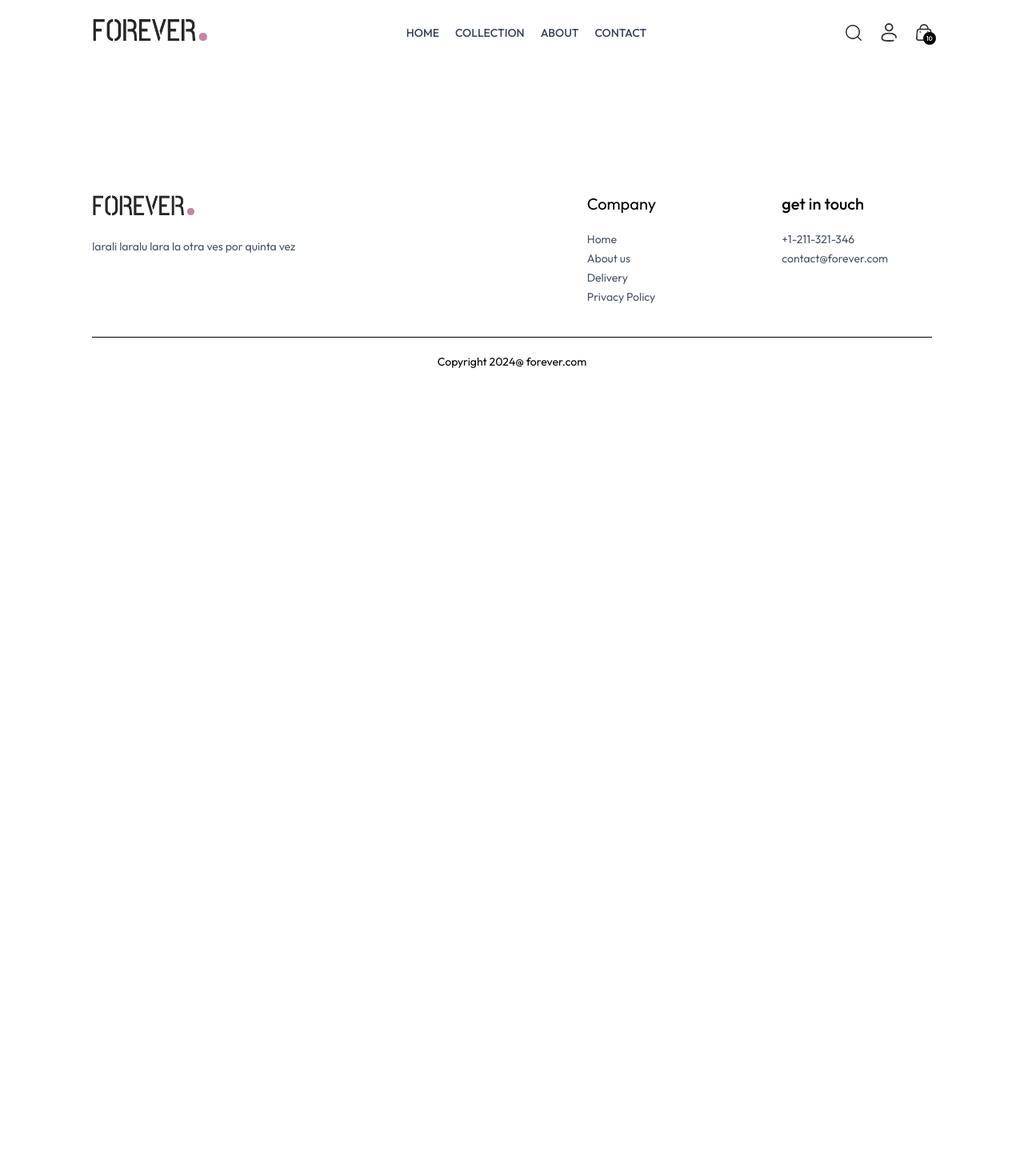
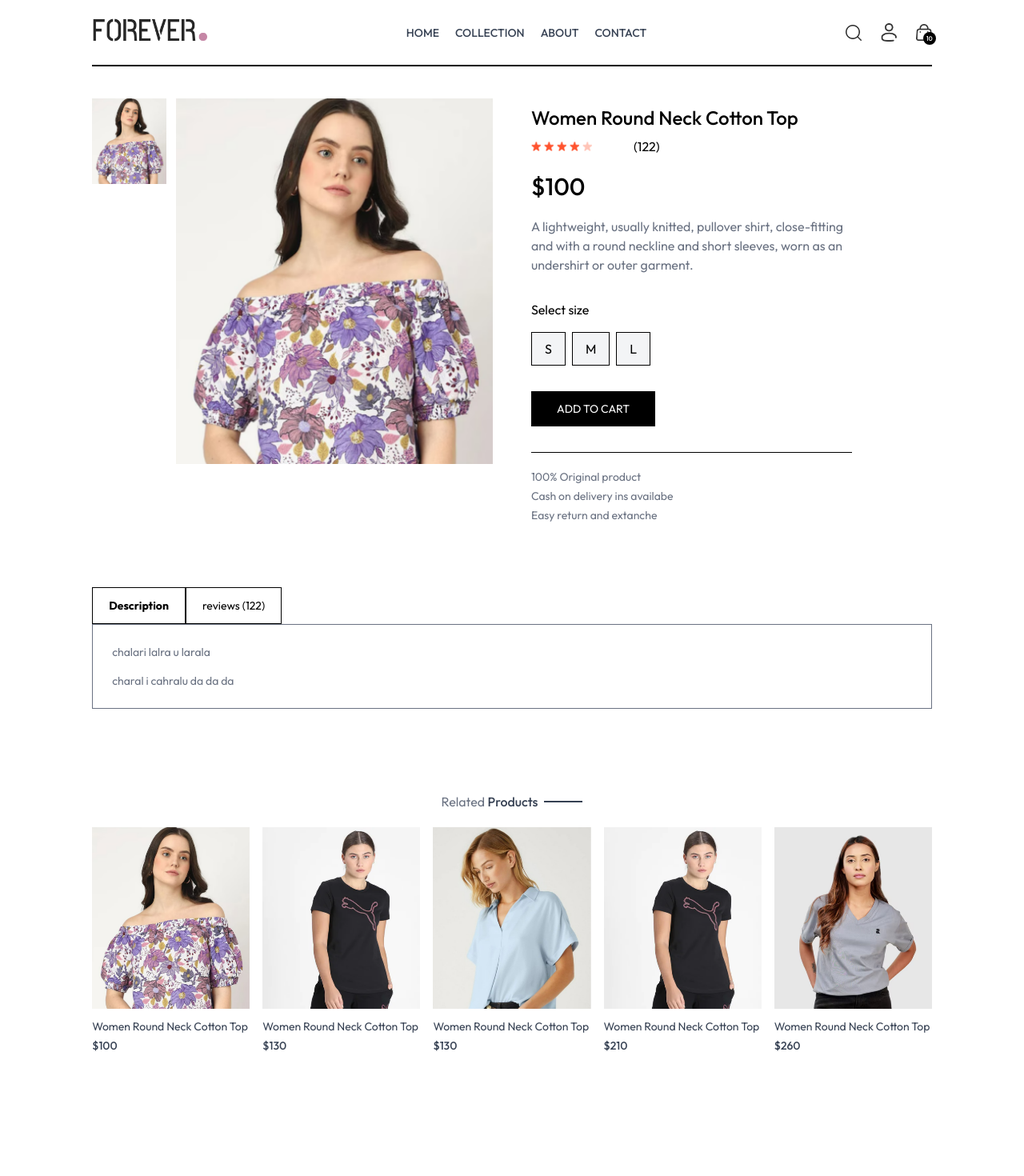
Before and after one commit to Brandon-GJ29/ecommerce, a React (Vite) app in the folder ecommerse-app/frontend/: page /product/aaaaa in a window 1280 px wide. Shown: the top 1470 px of the page at 80% size. Before the commit the page ends 800 px from the top, so only its background shows below. Built offline with nearby package versions, Linux system fonts and the light colour scheme.

Commit message:
Pagina producto terminada

```diff
--- a/ecommerse-app/frontend/src/App.jsx
+++ b/ecommerse-app/frontend/src/App.jsx
@@ -12,11 +12,13 @@
 import NavBar from './components/NavBar.jsx'
 import './index.css'
 import Footer from './components/Footer.jsx'
+import SearchBar from './components/SearchBar.jsx'
 
 const App = () => {
   return (
     <div className="px-4 sm:px-[5vw] md:px-[7vw] lg:px-[9vw]">
       <NavBar />
+      <SearchBar/>
       <Routes>
         <Route path='/' element={<Home />} />
         <Route path='/collections' element={<Collection />} />
--- a/ecommerse-app/frontend/src/components/NavBar.jsx
+++ b/ecommerse-app/frontend/src/components/NavBar.jsx
@@ -1,12 +1,17 @@
-import React, { useState } from 'react'
+import React, { useContext, useState } from 'react'
 import { assets } from '../assets/frontend_assets/assets.js'
 import { NavLink } from 'react-router-dom'
 import { Link } from 'react-router-dom';
+import { ShopContext } from '../context/ShopContext.jsx';
 
 
 
 const NavBar = () => {
   const [visible,setVisible] = useState(false);
+
+  const{setShowSearch} = useContext(ShopContext);
+
+
   return (
     <div className='flex items-center justify-between py-5 font-medium '>
       <Link to='/' ><img src={assets.logo} className='w-36' alt="Logo" /></Link>
@@ -29,7 +34,7 @@
           </NavLink>
       </ul>
       <div className='flex items-center gap-6'>
-          <img src={assets.search_icon} className='w-5 cursor-pointer' alt="" />
+          <img onClick={()=>setShowSearch(true)} src={assets.search_icon} className='w-5 cursor-pointer' alt="" />
           <div className='group relative'>
               <img className='w-5 cursor-pointer' src={assets.profile_icon} alt="" />
               <div className='group-hover:block hidden absolute dropdown-menu right-0 pt-4'>
--- /dev/null
+++ b/ecommerse-app/frontend/src/components/RelatedProducts.jsx
@@ -0,0 +1,36 @@
+import React, { useContext, useEffect, useState } from 'react'
+import { ShopContext } from '../context/ShopContext'
+import Tittle from './Tittle';
+import ProductItem from './ProductItem';
+
+const RelatedProducts = ({category, subCategory}) => {
+    const {products} = useContext(ShopContext);
+    const [related, setRelated ]= useState([]);
+
+    useEffect(()=>{
+        if(products.length>0){
+            let productsCopy = products.slice();
+            productsCopy= productsCopy.filter((item)=> category === item.category);
+            productsCopy = productsCopy.filter((item)=> subCategory === item.subCategory);
+
+            setRelated(productsCopy.slice(0,5));
+        }
+    },[products]);
+
+    return (
+        <div className='my-24'>
+            <div className='text-center text-3x1 py-2'>
+                <Tittle text1={'Related'} text2= {"Products"} />
+
+            </div>
+
+            <div className='grid grid-cols-2 sm:grid-cols-3 md:grid-cols-4 lg:grid-cols-5 gap-4'>
+                {related.map((item,index)=>(
+                    <ProductItem key={index} id={item._id} name={item.name} price={item.price}  image={item.image}/>
+                ))}
+            </div>
+        </div>
+    )
+}
+
+export default RelatedProducts
--- /dev/null
+++ b/ecommerse-app/frontend/src/components/SearchBar.jsx
@@ -0,0 +1,32 @@
+import React, { useContext, useEffect, useState } from 'react'
+import { ShopContext } from '../context/ShopContext';
+import { assets } from '../assets/frontend_assets/assets';
+import { useLocation } from 'react-router-dom';
+const SearchBar = () => {
+
+    const {search,setSearch, showSearch, setShowSearch} = useContext(ShopContext);
+    const location = useLocation ();
+    const [visible,setVisible]=useState(false);
+
+    useEffect(()=>{
+        console.log(location.pathname)
+        if(location.pathname.includes('collections') ){
+            setVisible(true);
+        }
+        else{
+            setVisible(false);
+        }
+    },[location]);
+
+    return showSearch && visible ? (
+        <div className='border-t border-b bg-gray-50 text-center'>
+            <div className='inline-flex items-center border border-gray-400 px-5 py-2 my-5 mx-3 rounded-full w-3/4 sm:w-1/2'>
+                <input value={search} onChange={(e)=>setSearch(e.target.value)} className='flex-1 outline-none bg-inherit text-sm' type="text" placeholder='Search' />
+                <img className='w-4' src={assets.search_icon} alt="" />
+            </div>
+            <img onClick={()=>setShowSearch(false)} className='inline w-3 cursor-pointer' src={assets.cross_icon} alt="" />
+        </div>
+    ): null
+}
+
+export default SearchBar
--- a/ecommerse-app/frontend/src/context/ShopContext.jsx
+++ b/ecommerse-app/frontend/src/context/ShopContext.jsx
@@ -1,16 +1,18 @@
-import { createContext } from "react";
+import { createContext, useState } from "react";
 import { products } from "../assets/frontend_assets/assets";
 
 export const ShopContext = createContext();
 
 const ShopContextProvider = (props) => {
+
   const currency = '$';
   const delivery_fee = 10;
+  const [search,setSearch] =useState('');
+  const [showSearch,setShowSearch] = useState(false);
 
   const value = {
-    products,
-    currency,
-    delivery_fee
+    products, currency, delivery_fee,
+    search,setSearch,showSearch,setShowSearch
   };
 
   return (
--- a/ecommerse-app/frontend/src/index.css
+++ b/ecommerse-app/frontend/src/index.css
@@ -27,6 +27,10 @@
     font-family: Outfit;
 }
 
+::-webkit-scrollbar{
+  display: none;
+}
+
 
 @media(max-width:640px){
   a.active{
--- a/ecommerse-app/frontend/src/pages/Collection.jsx
+++ b/ecommerse-app/frontend/src/pages/Collection.jsx
@@ -4,7 +4,7 @@
 import Title from '../components/Tittle.jsx'
 import ProductItem from '../components/ProductItem.jsx'
 const Collection = () => {
-  const { products } = useContext(ShopContext);
+  const { products, search, showSearch } = useContext(ShopContext);
   const [showFilter, setShowFilter] = useState(false);
   const [filterProducts,setFilterProducts] =useState([]);
 
@@ -33,6 +33,12 @@
 
   const applyFilter=()=>{
     let productsCopy = products.slice();
+
+    if(showSearch && search){
+      productsCopy=productsCopy.filter(item=>item.name.toLowerCase().includes(search.toLowerCase()))
+
+    }
+
 
     if(category.length>0){
       productsCopy=productsCopy.filter(item=> category.includes(item.category));
@@ -65,7 +71,7 @@
 
   useEffect(()=>{
     applyFilter();
-  },[category,subCategory])
+  },[category,subCategory, search, showSearch])
 
 
   useEffect(()=>{
--- a/ecommerse-app/frontend/src/pages/Product.jsx
+++ b/ecommerse-app/frontend/src/pages/Product.jsx
@@ -1,11 +1,96 @@
-import React from 'react'
+import React, { useContext, useEffect, useState } from 'react'
+import { useParams } from 'react-router-dom'
+import { ShopContext } from '../context/ShopContext';
+import { assets } from '../assets/frontend_assets/assets';
+import RelatedProducts from '../components/RelatedProducts';
 
 const Product = () => {
-  return (
-    <div>
+  const {productId} =useParams();
+  const {products, currency} =useContext(ShopContext);
+  const [productData,setProductData] =useState(false)
 
+  const [image,setImage] = useState('')
+
+  const [size, setSize] =useState('')
+
+  const fetchProductData = async()=>{
+    products.map((item)=>{
+      if (item._id == productId){
+        setProductData(item)
+        setImage(item.image[0])
+        console.log(item)
+        return null;
+      }
+    })
+  }
+  useEffect(()=>{
+    fetchProductData();
+    console.log(products)
+  },[productId, products]);
+
+  return productData ?(
+    <div className='border-t-2 pt-10 transition-opacity ease-in duration-500 opacity-100'>
+       <div className='flex gap-12 sm:gap-12 flex-col sm:flex-row'>
+          {/*Product images */}
+        <div className='flex-1 flex flex-col gap-3 sm:flex-row'>
+          <div className='flex sm:flex-col overflow-x-auto sm:overflow-y-scroll justify-between sm:justify-normal sm:w-[18.7%] w-full'>
+            {
+              productData.image.map((item,index)=>(
+                <img onClick={()=>setImage(item)} src={item}  key={index} className='w-[24%] sm:w-full sm:mb-3 flex-shrink-0 cursor-pointer' alt="" />
+              ))
+            }
+          </div>
+          <div className='w-full sm:w-[80%]'>
+              <img className='w-full h-auto' src={image} alt="" />
+          </div>
+        </div>
+        {/*Prouct info */}
+        <div className='flex-1'>
+          <h1 className='font-medium text-2xl mt-2'> {productData.name}</h1>
+          <div className='flex items-center gap-1 mt-2'>
+            <img src={assets.star_icon} alt="" className="w-3 5" />
+            <img src={assets.star_icon} alt="" className="w-3 5" />
+            <img src={assets.star_icon} alt="" className="w-3 5" />
+            <img src={assets.star_icon} alt="" className="w-3 5" />
+            <img src={assets.star_dull_icon} alt="" className="w-3 5" />
+            <p className='pl-12' >(122)</p>
+          </div>
+          <p className='mt-5 text-3xl font-medium'>{currency}{productData.price}</p>
+          <p className='mt-5 text-gray-500 md:w-4/5'>{productData.description}</p>
+          <div className='flex flex-col gap-4 my-8'>
+            <p>Select size</p>
+            <div className='flex gap-2'>
+              {productData.sizes.map((item,index)=>(
+                <button onClick={()=>setSize(item)} className={`border py-2 px-4 bg-gray-100 cursor-pointer ${item==size? 'border-orange-500':''}`} key={index} >{item}</button>
+              ))}
+            </div>
+          </div>
+           <button className='bg-black text-white px-8 py-3 text-sm active:bg-gray-700 cursor-pointer'> ADD TO CART</button>
+            <hr className='mt-8 sm:w-4/5'/>
+            <div className='text-sm text-gray-500 mt-5 flex flex-col gap-1'>
+              <p>100% Original product</p>
+              <p> Cash on delivery ins availabe</p>
+              <p> Easy return and extanche </p>
+            </div>
+        </div>
+       </div>
+
+       {/*  Description  and review */}
+       <div className='mt-20'>
+            <div className='flex '>
+              <b className='border px-5 py-3 text-sm'>Description </b>
+              <p className='border px-5 py-3 text-sm'>reviews (122)</p>
+            </div>
+            <div className='flex flex-col gap-4 border px-6 py-6 text-sm text-gray-500'>
+              <p> chalari lalra u larala </p>
+              <p> charal i cahralu da da da </p>
+            </div>
+       </div>
+
+       {/* display related produc */}
+       <RelatedProducts category={productData.category} subCategory={productData.subCategory} />
     </div>
-  )
+  ): <div className='opacity-0'></div>
 }
 
 export default Product
```
